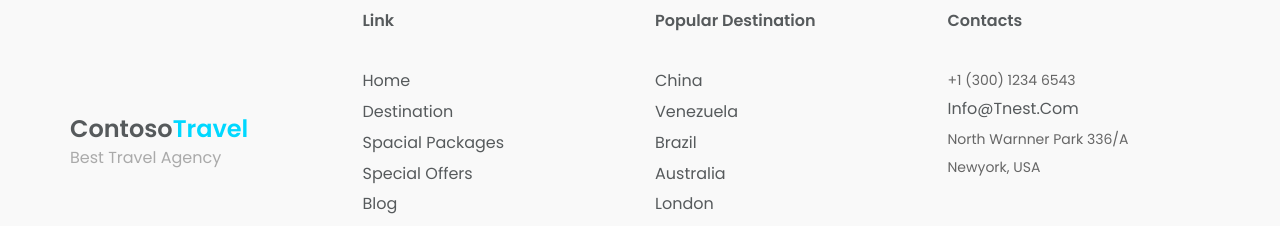
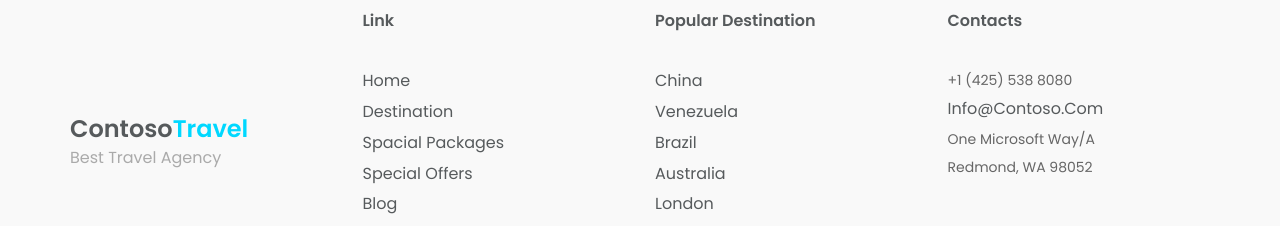
Before and after one commit to angchin/angchin.github.io, a plain HTML site: page index.html in a window 1280 px wide. Shown: the part 3453-3679 px from the top of the page. Drawn offline with nearby package versions, Linux system fonts and the light colour scheme.

Commit message:
address update

```diff
--- a/index.html
+++ b/index.html
@@ -838,10 +838,10 @@
 							<div class="single-footer-item text-center">
 								<h2 class="text-left">contacts</h2>
 								<div class="single-footer-txt text-left">
-									<p>+1 (300) 1234 6543</p>
-									<p class="foot-email"><a href="#">info@tnest.com</a></p>
-									<p>North Warnner Park 336/A</p>
-									<p>Newyork, USA</p>
+									<p>+1 (425) 538 8080</p>
+									<p class="foot-email"><a href="#">info@contoso.com</a></p>
+									<p>One Microsoft Way/A</p>
+									<p>Redmond, WA 98052</p>
 								</div><!--/.single-footer-txt-->
 							</div><!--/.single-footer-item-->
 						</div><!--/.col-->
```
